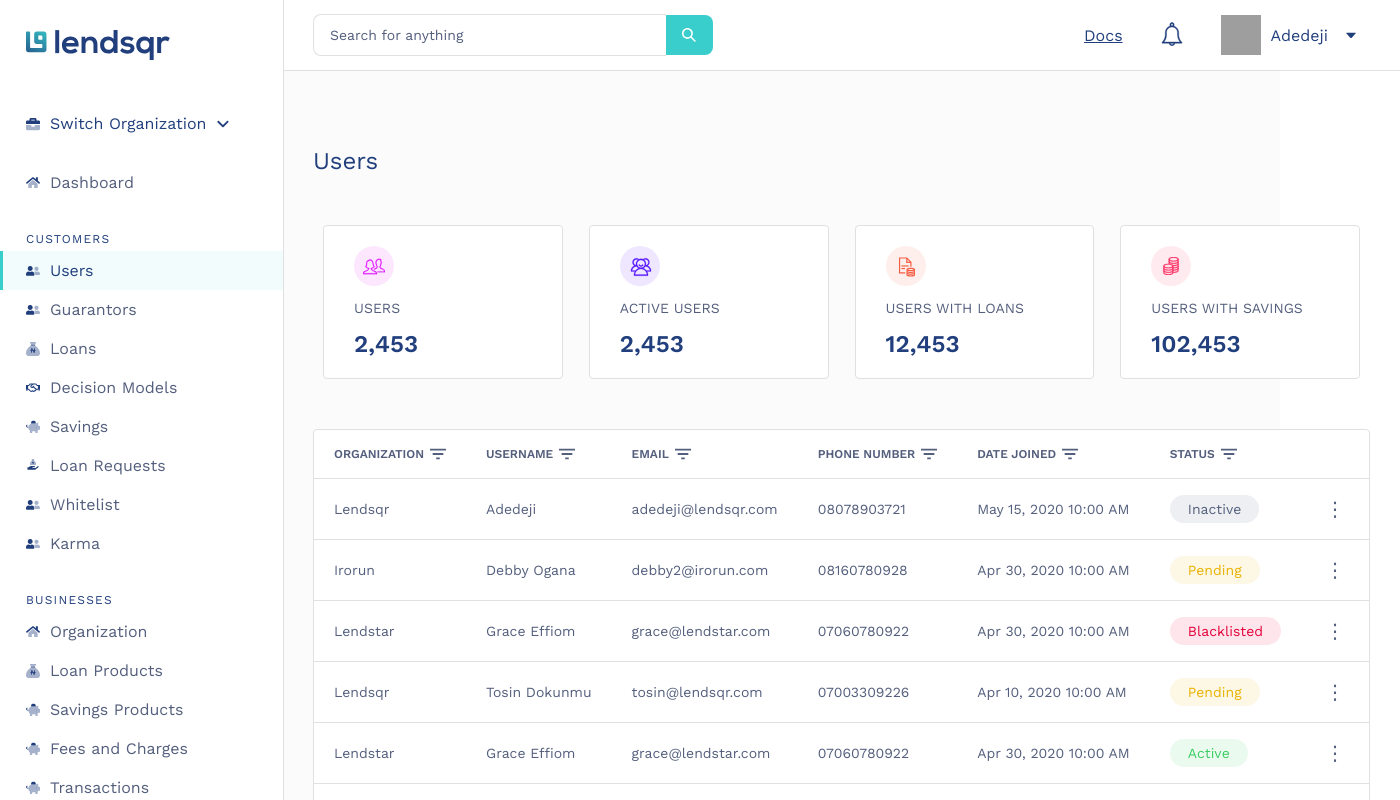
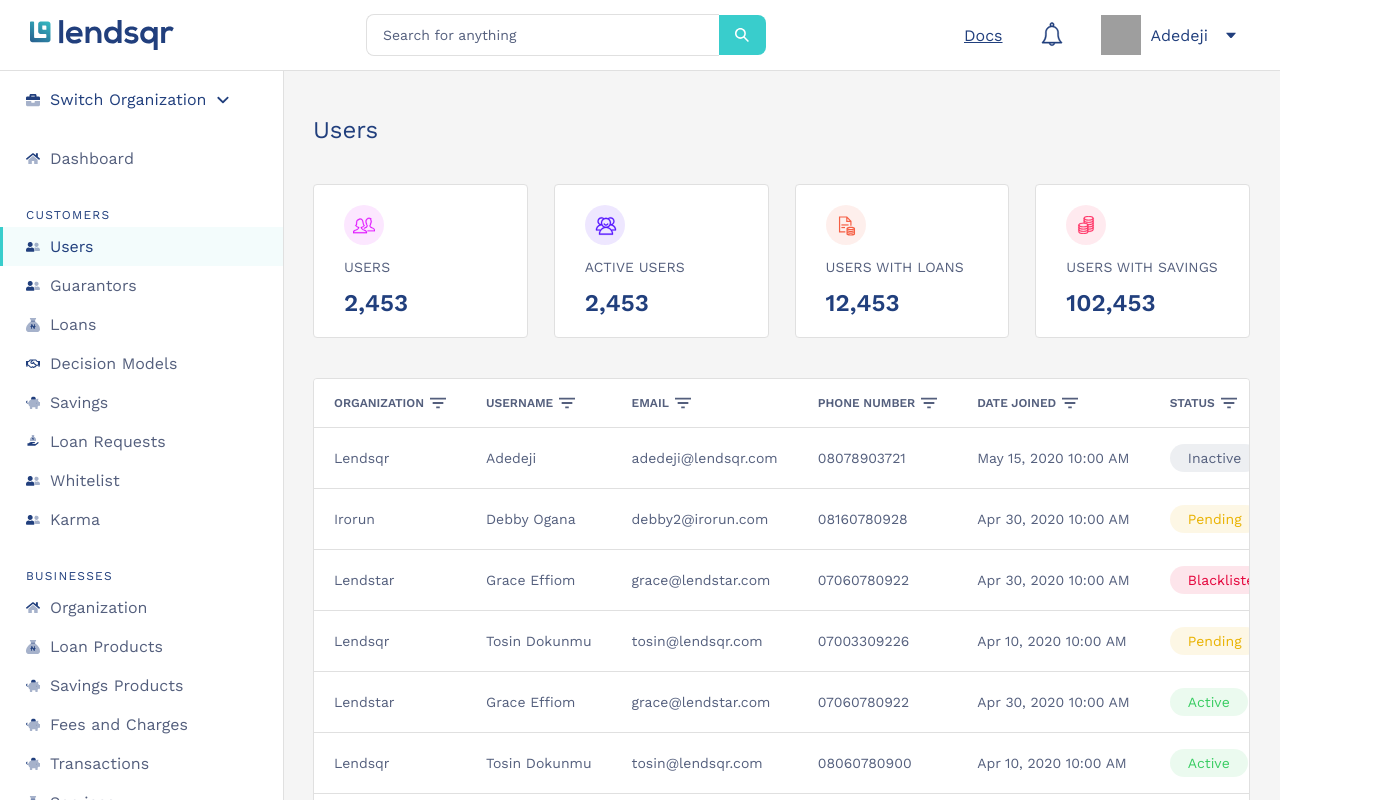
Before and after one commit to ross102/lendsqr-fe-test, a React (Vite) app: page /dashboard in a window 1280 px wide. Shown: the top 800 px of the page, 1400 px wide, since content can reach past the window. Built offline with nearby package versions, Linux system fonts and the light colour scheme; grey boxes are pictures that could not be loaded.

Commit message:
fix: topbar

```diff
--- a/src/components/Sidebar/Sidebar.module.scss
+++ b/src/components/Sidebar/Sidebar.module.scss
@@ -10,8 +10,9 @@
   position: fixed;
   left: 0;
   top: 0;
-  z-index: 100;
+  z-index: 99;
   overflow-y: auto;
+  padding-top: 80px;
   transition: transform 0.3s ease;
 
   @include tablet {
@@ -24,7 +25,7 @@
 }
 
 .sidebar__logo {
-  padding: 30px 26px 40px;
+  padding: 10px 26px 20px;
 }
 
 .sidebar__switch {
--- a/src/components/Sidebar/Sidebar.tsx
+++ b/src/components/Sidebar/Sidebar.tsx
@@ -1,6 +1,7 @@
-import Logo from "@/assets/logo.svg";
+
 import styles from "./Sidebar.module.scss";
 import { useNavigate } from "react-router-dom";
+
 import DownIcon from "@/assets/down-icon.svg"
 import BriefcaseIcon from "@/assets/briefcase 1.svg"
 import HomeIcon from "@/assets/home 1.svg"
@@ -79,14 +80,7 @@
     <aside
       className={`${styles.sidebar} ${isOpen ? styles["sidebar--open"] : ""}`}
     >
-      <div className={styles.sidebar__logo}>
-        <img
-                      src={Logo}
-                      alt="logo "
-                      width={144}
-                      height={30}
-                    />
-      </div>
+
 
       <button className={styles.sidebar__switch}>
                  <img
--- a/src/components/TopBar/TopBar.module.scss
+++ b/src/components/TopBar/TopBar.module.scss
@@ -1,4 +1,5 @@
 @use '../../styles/variables' as *;
+
 
 .topbar {
   display: flex;
@@ -8,14 +9,23 @@
   padding: 0 30px;
   background: $color-white;
   border-bottom: 1px solid $color-border;
-  position: sticky;
+  position: fixed;
   top: 0;
-  z-index: 50;
+  left: 0;
+  right: 0;
+  z-index: 101;
+
 
   @include large-phone {
     padding: 0 16px;
     height: 60px;
   }
+}
+
+.topbar__left {
+  display: flex;
+  align-items: center;
+  gap: 20px;
 }
 
 .topbar__hamburger {
--- a/src/components/TopBar/TopBar.tsx
+++ b/src/components/TopBar/TopBar.tsx
@@ -3,6 +3,7 @@
 import NotificationIcon from "@/assets/np_notification_2425223_000000 1.svg";
 import AvaterIcon from "@/assets/avatar.svg"
 import FilterIcon from "@/assets/filtericon.svg"
+import Logo from "@/assets/logo.svg";
 import DropdownIcon from "@/assets/np_dropdown_615120_000000 1.svg"
 
 interface TopbarProps {
@@ -11,6 +12,13 @@
 
 const Topbar = ({ onMenuClick }: TopbarProps) => (
   <header className={styles.topbar}>
+     <div className={styles.topbar__left}>
+        <img
+                      src={Logo}
+                      alt="logo "
+                      width={144}
+                      height={30}
+                    />
     <button className={styles.topbar__hamburger} onClick={onMenuClick}>
          <img
                       src={FilterIcon}
@@ -19,6 +27,7 @@
                       height={24}
                     />
     </button>
+   </div>
 
     <div className={styles.topbar__search}>
       <input
--- a/src/pages/Dashboard/Dashboard.module.scss
+++ b/src/pages/Dashboard/Dashboard.module.scss
@@ -1,25 +1,23 @@
 @use '../../styles/variables' as *;
 
 .dashboard {
-  display: flex;
   min-height: 100vh;
-  background: $color-gray;
+  background: $color-bg-muted;
 }
 
 .dashboard__main {
-  flex: 1;
-  margin-left: 283px;
-  width: 100%;
   display: flex;
   flex-direction: column;
+  padding-left: 283px;
+  padding-top: 70px;
 
   @include tablet {
-    margin-left: 0;
+    padding-left: 0;
   }
 }
 
 .dashboard__content {
-  padding: 60px 30px 30px;
+  padding: 30px 30px 30px;
   flex: 1;
 
   @include large-phone {
@@ -46,13 +44,12 @@
 
 .dashboard__stats {
   display: grid;
-  padding: 10px;
   grid-template-columns: repeat(4, 1fr);
   gap: 26px;
   margin-bottom: 40px;
 
   @include tablet {
-    grid-template-columns: repeat(1, 1fr);
+    grid-template-columns: repeat(2, 1fr);
     gap: 16px;
   }
 
--- a/src/pages/UserDetails/UserDetails.module.scss
+++ b/src/pages/UserDetails/UserDetails.module.scss
@@ -3,6 +3,7 @@
 .user-details {
   display: flex;
   min-height: 100vh;
+  padding-top: 60px;
   background: $color-gray;
 }
 
@@ -18,7 +19,7 @@
 }
 
 .user-details__content {
-  padding: 60px 30px 30px;
+  padding: 60px 50px 30px;
   flex: 1;
 
   @include large-phone {
```
